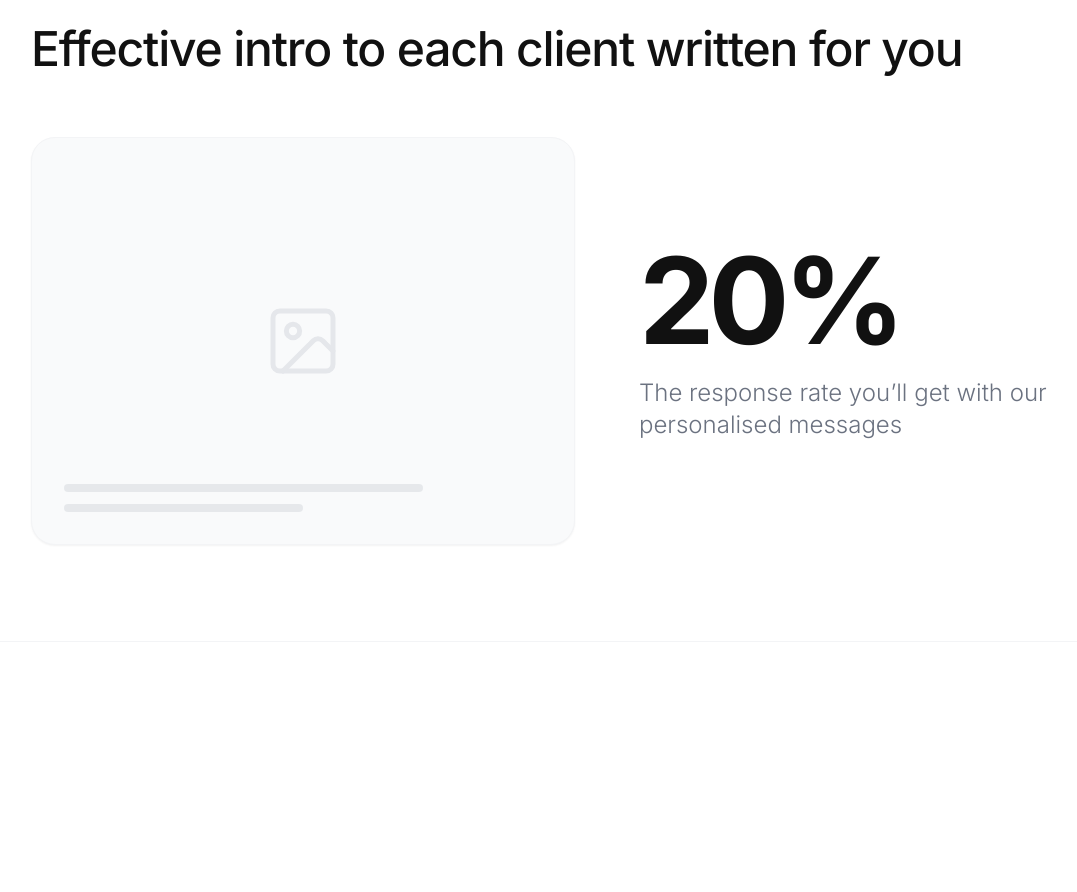
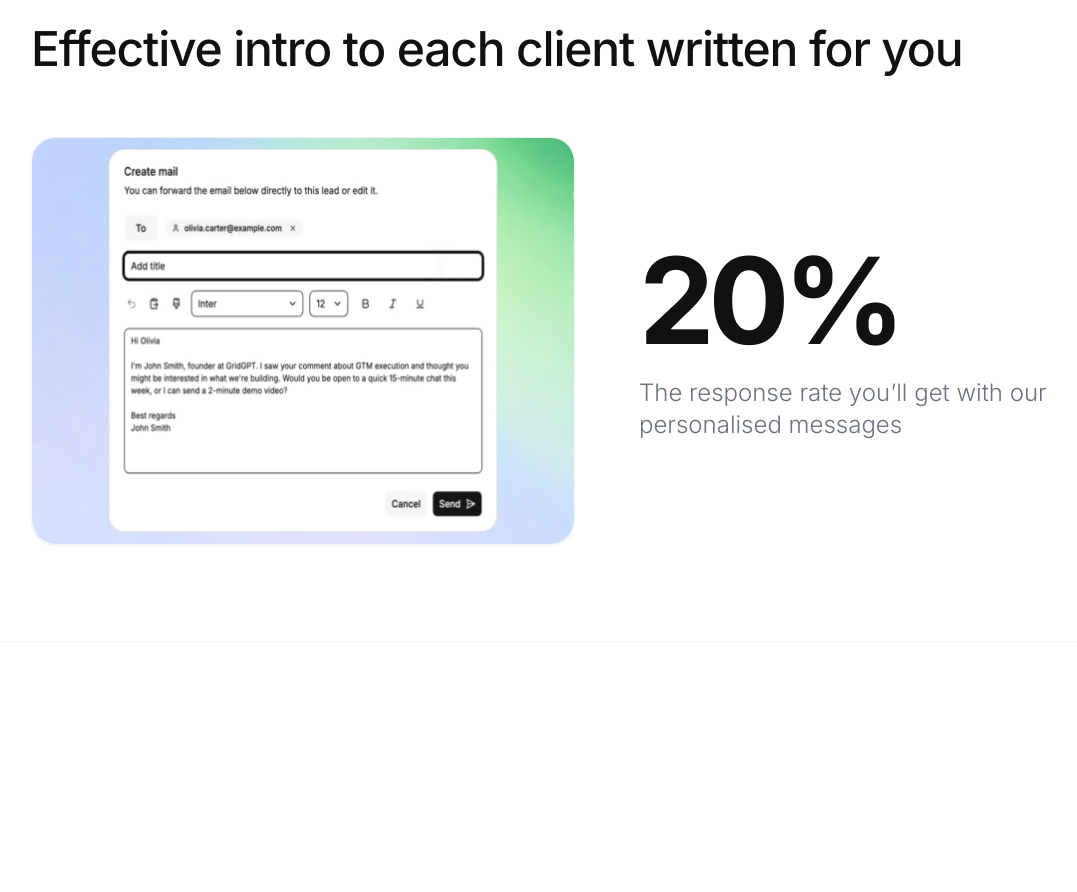
Before and after one commit to Nueve-Info/bet1-gridGPT-founder, a React (Vite) app: page / in a window 1280 px wide. Shown: the part 4600-5492 px from the top of the page, without its empty margins (33-1110 px from the left). Built offline with nearby package versions, Linux system fonts and the light colour scheme.

Commit message:
feat: replace email interface placeholder with actual product screenshot

```diff
--- a/src/LandingPage.tsx
+++ b/src/LandingPage.tsx
@@ -761,20 +761,13 @@ export default function LandingPage() {
             </h2>
 
             <div className="grid grid-cols-1 lg:grid-cols-2 gap-12 lg:gap-16 items-center">
-                {/* Left Column: Visual Placeholder */}
-                <div className="order-2 lg:order-1 bg-gray-50 rounded-3xl border border-gray-100 aspect-[4/3] flex items-center justify-center shadow-sm relative overflow-hidden group">
-                    <div className="w-20 h-20 text-gray-200 transition-transform duration-500 group-hover:scale-110">
-                        <svg viewBox="0 0 24 24" fill="none" stroke="currentColor" strokeWidth="1.5" strokeLinecap="round" strokeLinejoin="round">
-                            <rect width="18" height="18" x="3" y="3" rx="2" ry="2" />
-                            <circle cx="9" cy="9" r="2" />
-                            <path d="m21 15-3.086-3.086a2 2 0 0 0-2.828 0L6 21" />
-                        </svg>
-                    </div>
-                    {/* Abstract content lines */}
-                    <div className="absolute inset-x-8 bottom-8 space-y-3 opacity-20">
-                        <div className="h-2 bg-gray-400 rounded-full w-3/4"></div>
-                        <div className="h-2 bg-gray-400 rounded-full w-1/2"></div>
-                    </div>
+                {/* Left Column: Image Asset */}
+                <div className="order-2 lg:order-1 bg-white rounded-3xl border border-gray-100 aspect-[4/3] flex items-center justify-center shadow-sm relative overflow-hidden group">
+                    <img
+                        src="/assets/mail-interface.png"
+                        alt="Email Creation Interface"
+                        className="w-full h-full object-cover transition-transform duration-500 group-hover:scale-[1.02]"
+                    />
                 </div>
 
                 {/* Right Column: Big Stat */}
```
Also changed, not shown: public/assets/mail-interface.png (added).
